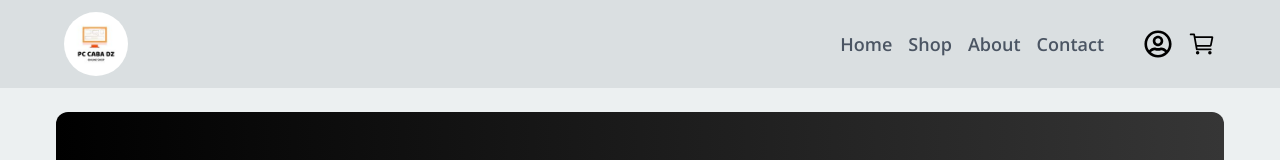
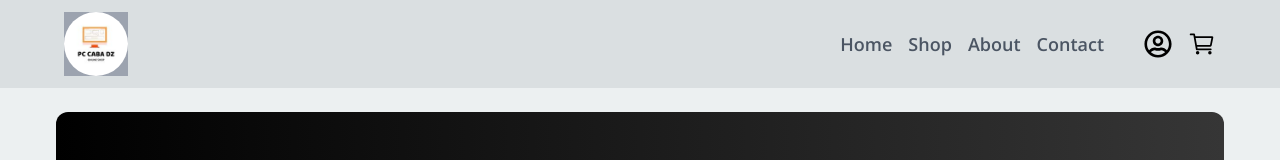
Before and after one commit to MohammedAlez/phones-ecommerce, a Next.js app: page / in a window 1280 px wide. Shown: the top 160 px of the page. Built offline with nearby package versions, Linux system fonts and the light colour scheme.

Commit message:
Update NavBar.tsx

```diff
--- a/src/app/components/NavBar.tsx
+++ b/src/app/components/NavBar.tsx
@@ -19,7 +19,7 @@
         <div className="bg-[#dadfe1]">
             {/* NavBar */}
             <div className="max-w-[1200px] p-3 md:px-6 mx-auto flex items-center justify-between">
-                <div className="h-16 w-16 relative">
+                <div className="h-16 w-16 relative bg-gray-400">
                     <Image src='/logo.jpg' alt='' fill className="rounded-full bg-black"/>
                 </div>
                 {/* links */}
```
